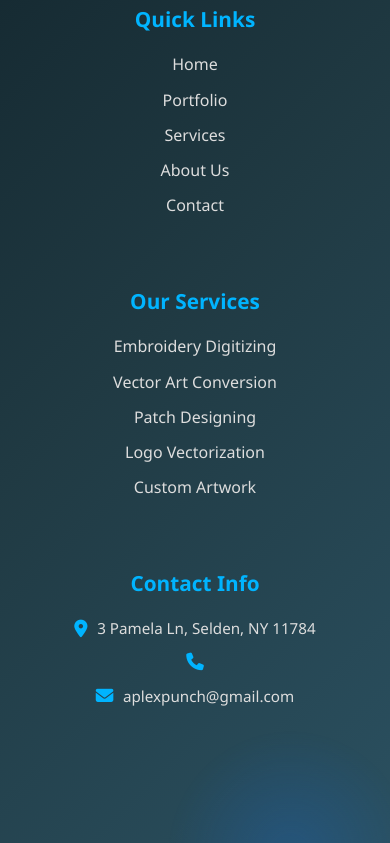
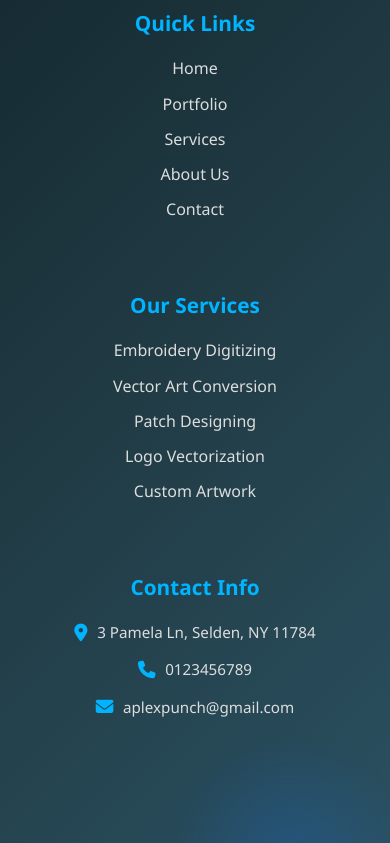
Before and after one commit to RayyanOfficial/Aplex-Punch, a plain HTML site: page services.html in a window 390 px wide. Shown: the part 5771-6614 px from the top of the page. Drawn offline with Linux system fonts and the light colour scheme.

Commit message:
Update contact phone number and formatting

```diff
--- a/services.html
+++ b/services.html
@@ -352,7 +352,7 @@
   </section>
 
   <script src="all.js/script7.js"></script>
-    <br><br>
+    <br><hr><hr><br>
     <section class="software-section">
   <div class="container">
     <h2 class="software-title">Software We Use</h2>
@@ -435,7 +435,7 @@
       <h3>Contact Info</h3>
       <ul>
         <li><i class="fa-solid fa-location-dot"></i> 3 Pamela Ln, Selden, NY 11784</li>
-        <li><i class="fa-solid fa-phone"></i> </li>
+        <li><i class="fa-solid fa-phone"></i>0123456789 </li>
         <li><i class="fa-solid fa-envelope"></i> aplexpunch@gmail.com</li>
       </ul>
     </div>
```
